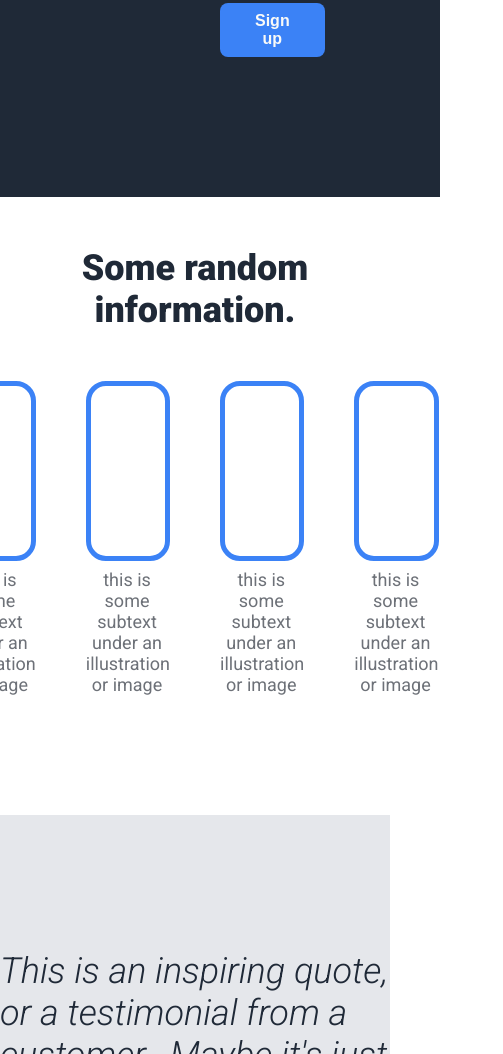
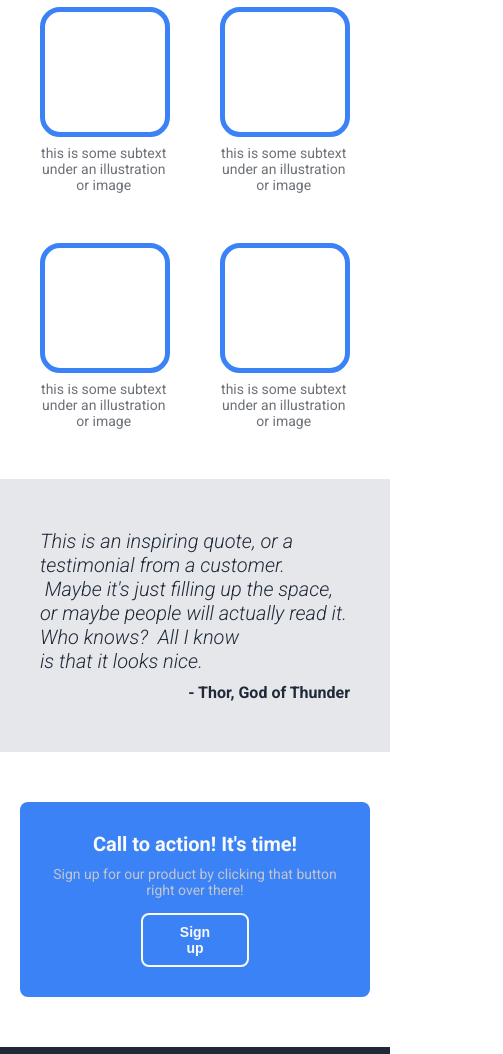
Before and after one commit to LPSimee/Odin-Flex-Project, a plain HTML site: page index.html in a window 390 px wide. Shown: the part 946-2000 px from the top of the page, 503 px wide, since content can reach past the window. Drawn offline with Linux system fonts and the light colour scheme.

Commit message:
Final version 4.1 with implemented media queries for mobile view

```diff
--- a/index.html
+++ b/index.html
@@ -41,7 +41,7 @@
 
         <!-- Placeholder for a imgage container-->
         <div class="hero-placeholder">
-          <p>this is a placeholder for an imgage</p>
+          <p>this is a placeholder for an image</p>
         </div>
       </div>
     </div>
@@ -88,7 +88,7 @@
         <div class="quote-text">
           This is an inspiring quote, or a testimonial from a customer.
           &nbsp;Maybe it's just filling up the space, or maybe people will
-          actually read it. Who knows? &nbsp;All I know <br />is that it looks
+          actually read it. Who knows? &nbsp;All I know <br>is that it looks
           nice.
         </div>
         <div class="quote-author">- Thor, God of Thunder</div> <!-- Quote author -->
@@ -101,7 +101,7 @@
         <div class="call-to-action-text-container">
           <div class="call-to-action-title">Call to action! It's time!</div>
           <div class="call-to-action-text">
-            Sign up for our product by clickng that button right over there!
+            Sign up for our product by clicking that button right over there!
           </div>
         </div>
         <div class="call-to-action-button-container">
--- a/style.css
+++ b/style.css
@@ -54,7 +54,6 @@ body {
 }
 
 .section-1 header {
-  width: 100%;
   display: flex;
   justify-content: space-between;
   align-items: center;
@@ -149,7 +148,6 @@ a:hover {
   justify-content: center;
   align-items: center;
   gap: 50px;
-  padding: 0 130px;
   margin-bottom: 120px;
 }
 
@@ -209,7 +207,7 @@ a:hover {
 .section-4 {
   width: 100%;
   padding: 110px 220px 140px;
-  margin: 0 auto;;
+  margin: 0 auto;
 }
 
 .call-to-action-container {
@@ -219,11 +217,12 @@ a:hover {
   border-radius: 8px;
   display: flex;
   justify-content: space-between;
+  transition: all 0.3s ease;
 }
 
-.call-to-action-text-container {
+/* .call-to-action-text-container {
   flex-grow: 1;
-}
+} */
 
 /* Call to action texts */
 .call-to-action-title {
@@ -264,3 +263,249 @@ footer {
   text-align: center;
   font-size: 18px;
 }
+
+/* Media queries (Desktop first approach) */
+@media (max-width: 1200px) {
+  /* Modified section 1 padding, cards container gap and section 4 padding */
+  .section-1 {
+    padding: 0 100px;
+  }
+
+  .cards-container {
+    gap: 30px;
+  }
+
+  .section-4 {
+    padding: 80px 100px;
+  }
+
+  .call-to-action-container {
+    padding: 40px 60px 40px 80px;
+  }
+}
+
+@media (max-width: 992px) {
+  /* Modified card item and square cardwidth,section 3 padding, quote container max-width and quote texts font size */
+  .card-item {
+    width: 150px;
+  }
+
+  .square-card {
+    width: 100%;
+    height: 150px;
+  }
+
+  .section-3 {
+    padding: 100px 20px;
+  }
+
+  .quote-container {
+    max-width: 700px;
+  }
+
+  .quote-text {
+    font-size: 28px;
+  }
+
+  .quote-author {
+    font-size: 20px;
+    margin-right: 20px;
+  }
+
+  .section-4 {
+    padding: 80px 100px;
+  }
+
+  .call-to-action-container {
+    padding: 40px 25px;
+  }
+
+  .call-to-action-text {
+    font-size: 16px;
+  }
+
+  .call-to-action-button-container {
+    width: 20%;
+  }
+  .call-to-action.button {
+    width: 100%;
+    padding: 10px 0;
+  }
+}
+
+@media (max-width: 768px) {
+  /* Modified section 1 header, nav links, hero texts, hero placeholder, cards container gap, section 4 padding , call to action container padding footer padding */
+  nav ul a {
+    font-size: 16px;
+  }
+
+  .section-1 {
+    padding: 0 20px;
+  }
+
+  .hero-container {
+    padding: 80px 0;
+  }
+
+  .hero-main-text {
+    font-size: 32px;
+  }
+
+  .hero-secondary-text {
+    font-size: 16px;
+  }
+
+  .hero-placeholder {
+    font-size: 16px;
+  }
+
+  .cards-container {
+    gap: 35px;
+    flex-wrap: wrap;
+    margin-bottom: 100px;
+  }
+  .card-text {
+    font-size: 16px;
+  }
+
+  .section-4 {
+    padding: 80px 20px;
+  }
+
+  .call-to-action-container {
+    padding-left: 40px;
+    padding-right: 40px;
+  }
+
+  footer {
+    padding: 35px 0;
+    font-size: 16px;
+  }
+}
+
+@media (max-width: 576px) {
+  /* Modified every section for mobile view */
+  .section-1 header {
+    flex-direction: column;
+    align-items: flex-start;
+  }
+
+  .section-1 header h2 {
+    font-size: 20px;
+    margin-bottom: 10px;
+  }
+
+  header nav {
+    width: 100%;
+  }
+
+  nav ul {
+    flex-direction: column;
+    gap: 10px;
+    text-align: center;
+  }
+
+  .hero-container {
+    flex-direction: column;
+    align-items: center;
+    text-align: center;
+  }
+
+  .hero-text-container {
+    width: 100%;
+    margin-bottom: 30px;
+  }
+
+  .hero-main-text {
+    font-size: 24px;
+  }
+
+  .hero-secondary-text {
+    font-size: 14px;
+  }
+
+  .hero-placeholder {
+    width: 100%;
+    min-height: 300px;
+    padding: 20px;
+    font-size: 14px;
+  }
+
+  .information-header-text {
+    font-size: 30px;
+    margin: 30px 0;
+  }
+
+  .cards-container {
+    gap: 50px;
+    margin-bottom: 50px;
+  }
+
+  .card-item {
+    width: 130px;
+  }
+
+  .square-card {
+    width: 100%;
+    height: 130px;
+  }
+
+  .card-text {
+    font-size: 14px;
+  }
+
+  .section-3 {
+    padding: 50px 20px;
+  }
+
+  .quote-container {
+    max-width: 100%;
+    padding: 0 20px;
+  }
+
+  .quote-text {
+    font-size: 20px;
+  }
+
+  .quote-author {
+    font-size: 16px;
+    margin-right: 0;
+    text-align: right;
+  }
+
+  .section-4 {
+    padding: 50px 20px;
+  }
+
+  .call-to-action-container {
+    flex-direction: column;
+    align-items: center;
+    padding: 30px 20px;
+    text-align: center;
+  }
+
+  .call-to-action-title {
+    font-size: 20px;
+  }
+
+  .call-to-action-text {
+    font-size: 14px;
+    margin-top: 10px;
+  }
+  .call-to-action-button-container {
+    width: 35%;
+    margin-top: 15px;
+  }
+
+  .call-to-action.button {
+    width: 100%;
+    padding: 9px 35px;
+    font-size: 14px;
+  }
+
+  footer {
+    font-size: 14px;
+    padding: 20px 0;
+  }
+}
+/* End of media queries */
```
